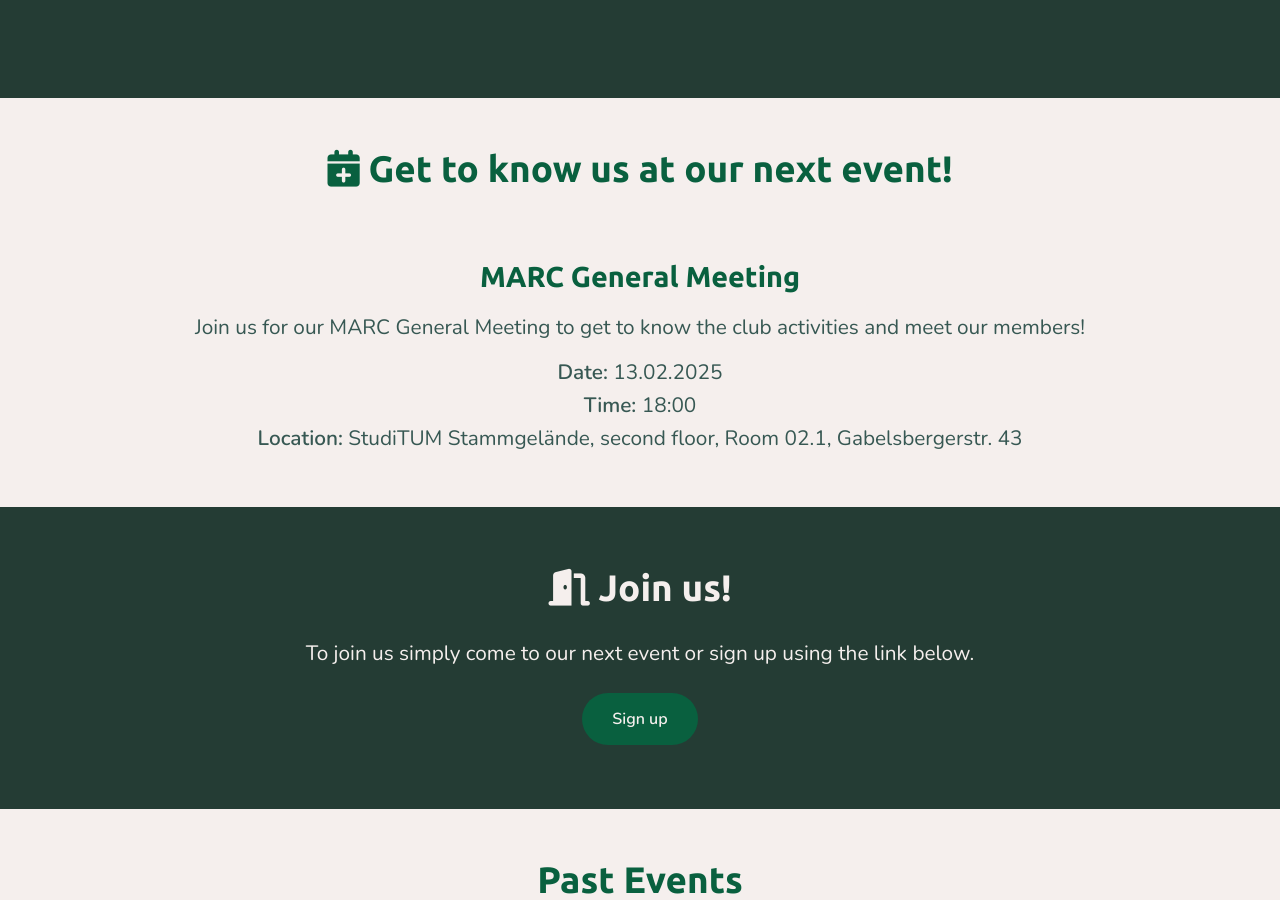
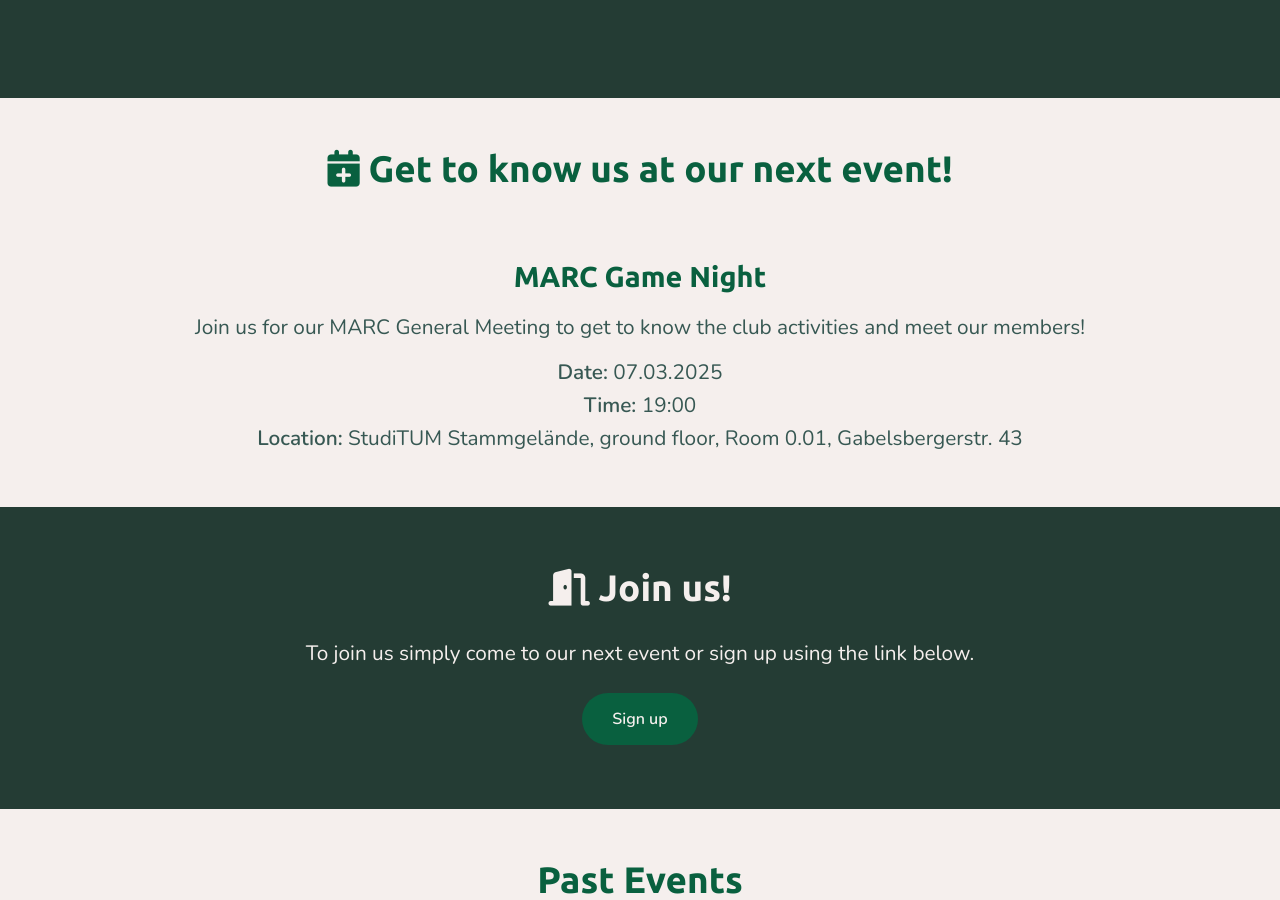
Before and after one commit to municharc/municharc.github.io, a Jekyll site: the page built from index.html, in a window 1280 px wide and 900 px high, scrolled down 1150 px. Built offline with Jekyll 4.4.1, drawn with Linux system fonts in a browser that asks for light colours; nearby versions of some CDN libraries.

Commit message:
Update event

```diff
--- a/index.html
+++ b/index.html
@@ -70,12 +70,12 @@ title: Munich Animal Rights Club
 	<div class="next-event-info" style="margin-top: 20px;
 			text-align: center;">
 		<a >
-			<h3>MARC General Meeting</h3>
+			<h3>MARC Game Night</h3>
 		</a>
 		<p>Join us for our MARC General Meeting to get to know the club activities and meet our members!</p>
-		<p><span>Date:</span> 13.02.2025</p>
-		<p><span>Time:</span> 18:00</p>
-		<p><span>Location:</span> StudiTUM Stammgelände, second floor, Room 02.1, Gabelsbergerstr. 43 </p>
+		<p><span>Date:</span> 07.03.2025</p>
+		<p><span>Time:</span> 19:00</p>
+		<p><span>Location:</span> StudiTUM Stammgelände, ground floor, Room 0.01, Gabelsbergerstr. 43 </p>
 	</div>
 </div>
 
```
